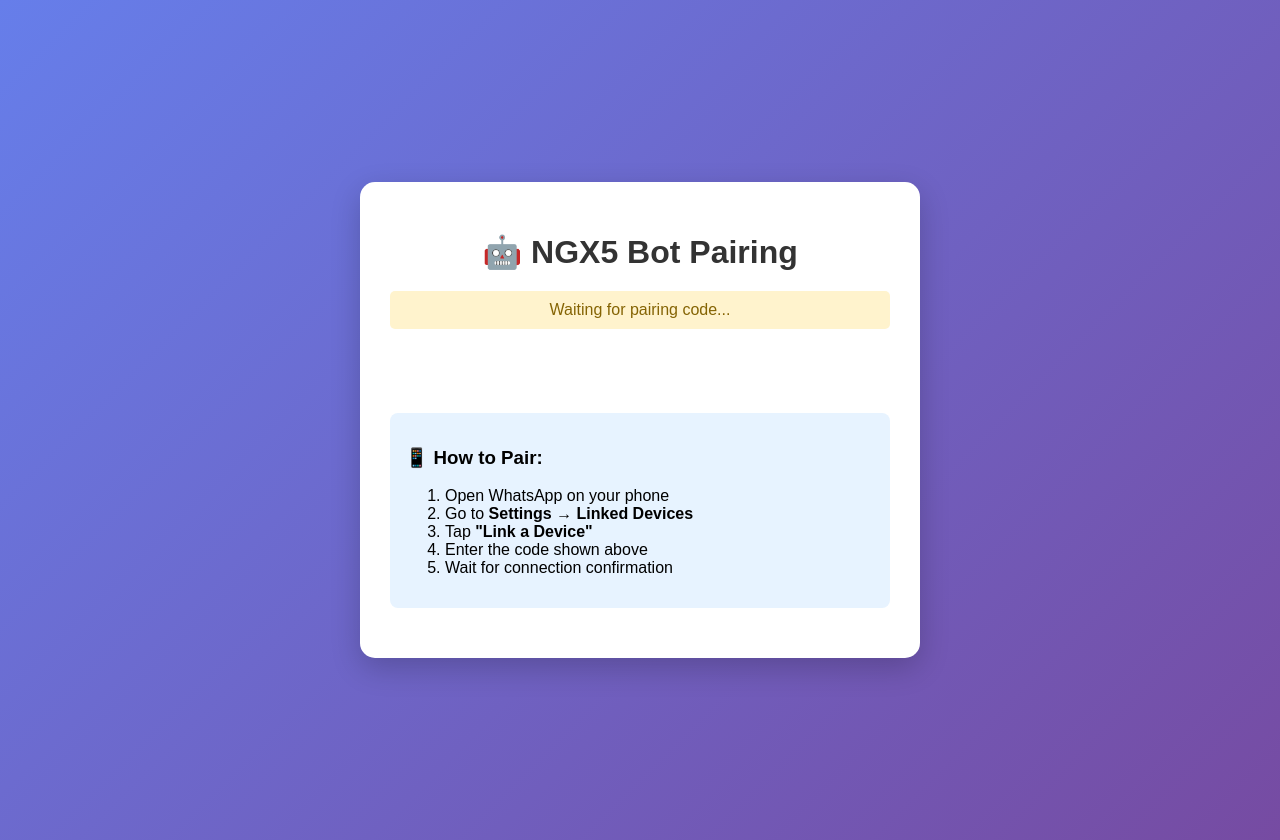
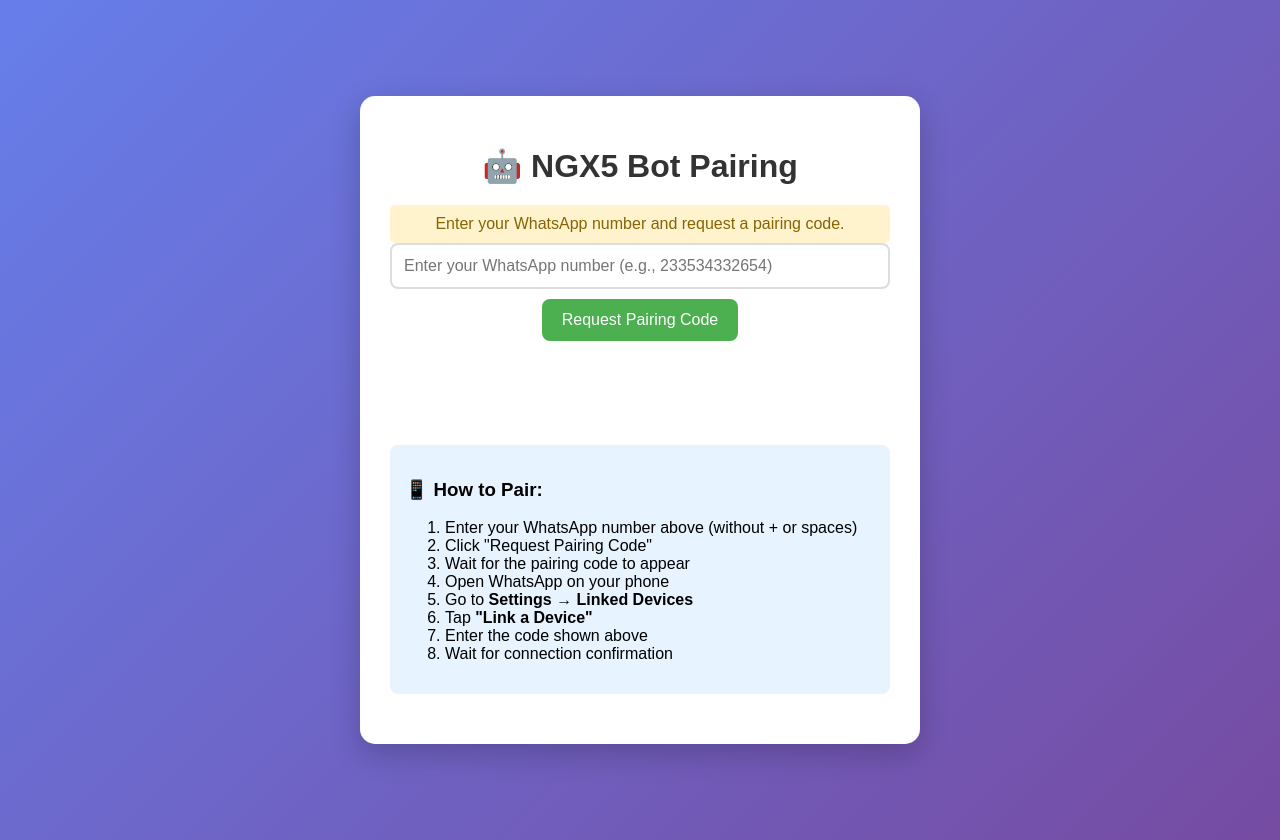
Before and after one commit to darlingtonofori/NGX-BOT, a website: page pairing-template.html in a window 1280 px wide. Drawn offline with nearby package versions, Linux system fonts and the light colour scheme; no server answers.

Commit message:
Update pairing-template.html

```diff
--- a/pairing-template.html
+++ b/pairing-template.html
@@ -26,6 +26,30 @@
             color: #333;
             margin-bottom: 20px;
         }
+        .input-group {
+            margin-bottom: 20px;
+        }
+        input[type="tel"] {
+            width: 100%;
+            padding: 12px;
+            border: 2px solid #ddd;
+            border-radius: 8px;
+            font-size: 16px;
+            box-sizing: border-box;
+        }
+        button {
+            background: #4CAF50;
+            color: white;
+            border: none;
+            padding: 12px 20px;
+            border-radius: 8px;
+            cursor: pointer;
+            font-size: 16px;
+            margin-top: 10px;
+        }
+        button:hover {
+            background: #45a049;
+        }
         .code-display {
             font-size: 2.5em;
             font-weight: bold;
@@ -35,6 +59,7 @@
             background: #f8f9fa;
             border-radius: 10px;
             border: 2px dashed #4CAF50;
+            display: none;
         }
         .instructions {
             background: #e7f3ff;
@@ -57,6 +82,7 @@
         }
         .connected { background: #d4edda; color: #155724; }
         .waiting { background: #fff3cd; color: #856404; }
+        .error { background: #f8d7da; color: #721c24; }
     </style>
 </head>
 <body>
@@ -64,10 +90,15 @@
         <h1>🤖 NGX5 Bot Pairing</h1>
 
         <div id="status" class="status waiting">
-            Waiting for pairing code...
+            Enter your WhatsApp number and request a pairing code.
         </div>
 
-        <div id="codeDisplay" class="code-display" style="display: none;">
+        <div class="input-group">
+            <input type="tel" id="phoneNumber" placeholder="Enter your WhatsApp number (e.g., 233534332654)" required>
+            <button onclick="requestPairingCode()">Request Pairing Code</button>
+        </div>
+
+        <div id="codeDisplay" class="code-display">
             <span id="pairingCode"></span>
         </div>
 
@@ -76,6 +107,9 @@
         <div class="instructions">
             <h3>📱 How to Pair:</h3>
             <ol>
+                <li>Enter your WhatsApp number above (without + or spaces)</li>
+                <li>Click "Request Pairing Code"</li>
+                <li>Wait for the pairing code to appear</li>
                 <li>Open WhatsApp on your phone</li>
                 <li>Go to <strong>Settings → Linked Devices</strong></li>
                 <li>Tap <strong>"Link a Device"</strong></li>
@@ -93,7 +127,46 @@
         const codeDisplay = document.getElementById('codeDisplay');
         const pairingCodeSpan = document.getElementById('pairingCode');
         const qrcodeDiv = document.getElementById('qrcode');
+        const phoneInput = document.getElementById('phoneNumber');
 
+        function requestPairingCode() {
+            const phoneNumber = phoneInput.value.trim().replace(/\D/g, ''); // Remove non-digits:cite[1]
+            if (!phoneNumber) {
+                statusDiv.className = 'status error';
+                statusDiv.textContent = 'Please enter a valid phone number.';
+                return;
+            }
+
+            statusDiv.className = 'status waiting';
+            statusDiv.textContent = 'Requesting pairing code...';
+
+            // Send the phone number to the server
+            fetch('/api/request-pairing', {
+                method: 'POST',
+                headers: {
+                    'Content-Type': 'application/json'
+                },
+                body: JSON.stringify({ number: phoneNumber })
+            })
+            .then(response => response.json())
+            .then(data => {
+                if (data.success) {
+                    statusDiv.className = 'status connected';
+                    statusDiv.textContent = `Pairing code requested for ${phoneNumber}. Waiting for code...`;
+                    // The server will emit the code via Socket.io when ready
+                } else {
+                    statusDiv.className = 'status error';
+                    statusDiv.textContent = 'Error: ' + data.error;
+                }
+            })
+            .catch(error => {
+                statusDiv.className = 'status error';
+                statusDiv.textContent = 'Failed to connect to server.';
+                console.error('Error:', error);
+            });
+        }
+
+        // Listen for the pairing code from the server
         socket.on('new-pairing-code', (data) => {
             statusDiv.className = 'status connected';
             statusDiv.textContent = 'Pairing code generated!';
@@ -117,12 +190,10 @@
             });
         });
 
-        // Check if we have a code in URL parameters
-        const urlParams = new URLSearchParams(window.location.search);
-        const code = urlParams.get('code');
-        if (code) {
-            socket.emit('new-pairing-code', { code });
-        }
+        // Optional: Validate input to allow only numbers
+        phoneInput.addEventListener('input', function() {
+            this.value = this.value.replace(/\D/g, ''); // Remove non-digits:cite[1]
+        });
     </script>
 </body>
 </html>
```
